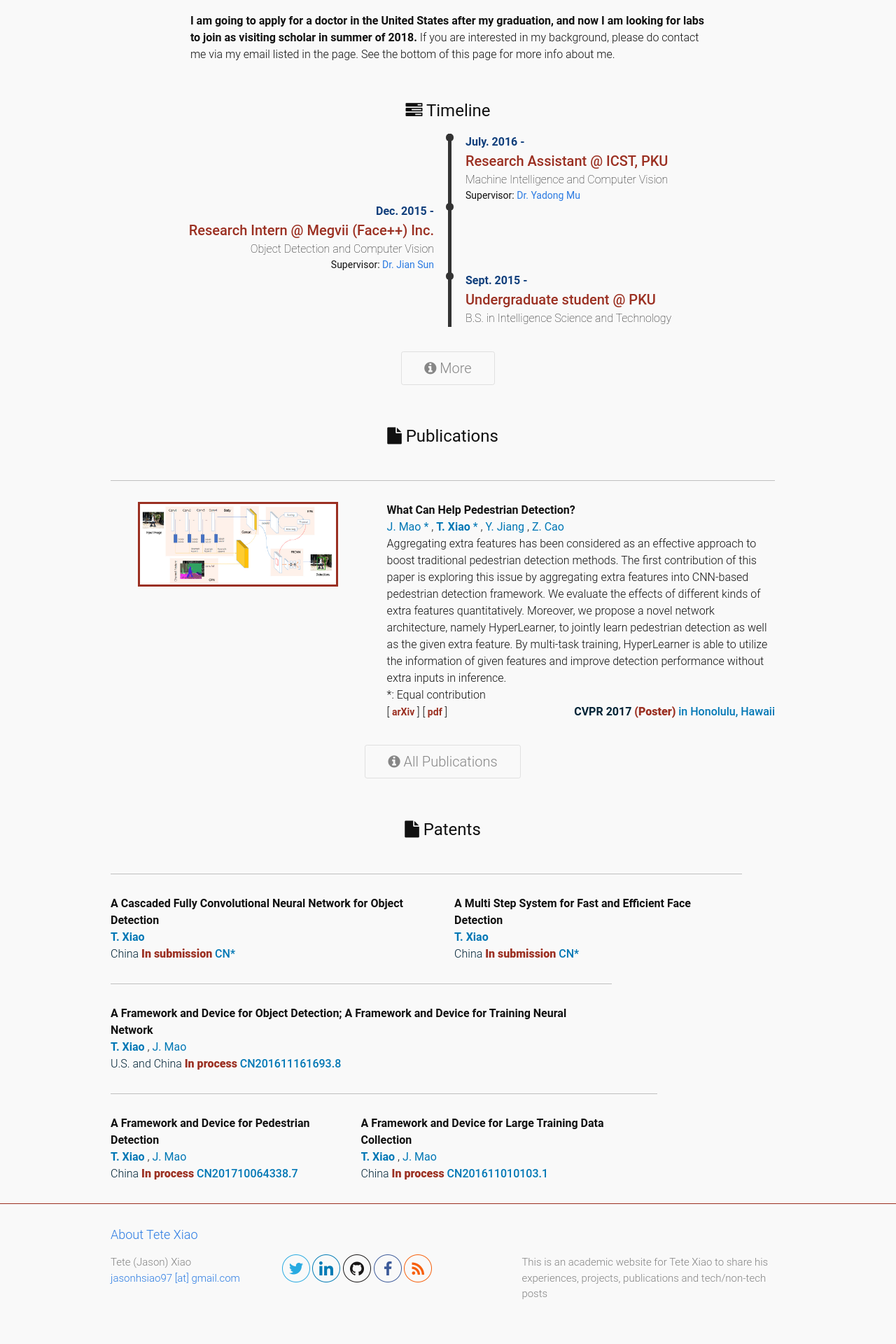
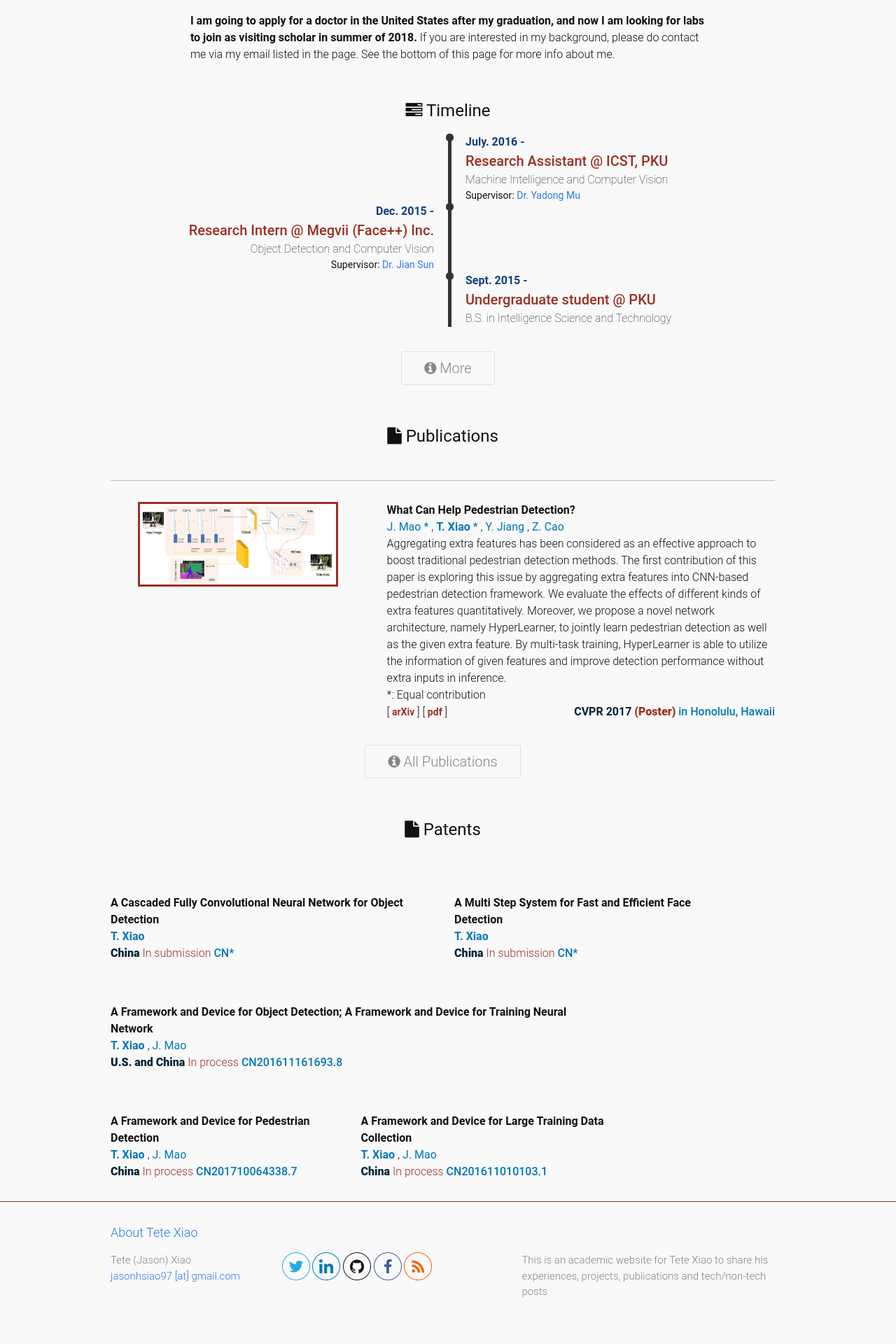
Before and after one commit to Tete-Xiao/Tete-Xiao.github.io, a Jekyll site: the page built from index.html, in a window 1280 px wide. Shown: the part 766-2686 px from the top of the page at 70% size. Built offline with Jekyll 4.4.1, drawn with Linux system fonts in a browser that asks for light colours.

Commit message:
change font

```diff
--- a/_sass/_patents.scss
+++ b/_sass/_patents.scss
@@ -11,7 +11,6 @@
 }
 
 .pat {
-  border-top:     thin solid #c0c0c0;
   radius:         10px;
   float:          left !important;
   margin-top:     #{$spacing-unit};
@@ -41,11 +40,11 @@
 .pat-right > .info > .place {
   color:          $blue-color-dark;
   font-size:      16px;
+  font-weight:    800;
 }
 
 .pat-right > .info > .status {
   color:          $red-color-dark;
-  font-weight:    800;
   font-size:      16px;
 }
 
```
